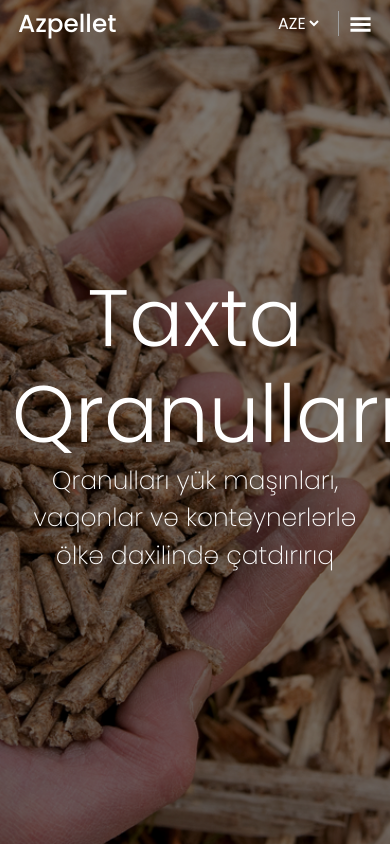
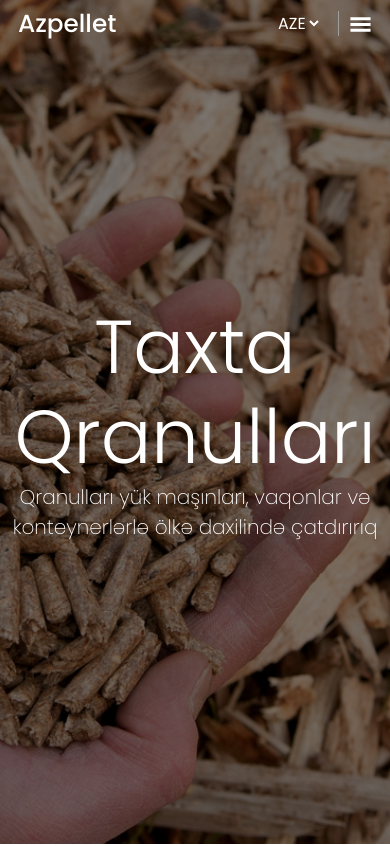
Before and after one commit to Anrsgrl/azpellet, a React (Create React App) app: page / in a window 390 px wide. Shown: the top 846 px of the page. Built offline with nearby package versions, Linux system fonts and the light colour scheme.

Commit message:
Hero fontsize updated

```diff
--- a/src/pages/Home/components/Hero/Hero.scss
+++ b/src/pages/Home/components/Hero/Hero.scss
@@ -24,11 +24,19 @@
         h1 {
             font-size: 80px;
             font-weight: 300;
+
+            @media(max-width: 767px) {
+                font-size: 75px;
+            }
         }
 
         p {
             font-size: 25px;
             font-weight: 200;
+
+            @media(max-width: 767px) {
+                font-size: 20px;
+            }
         }
     }
 }
```
